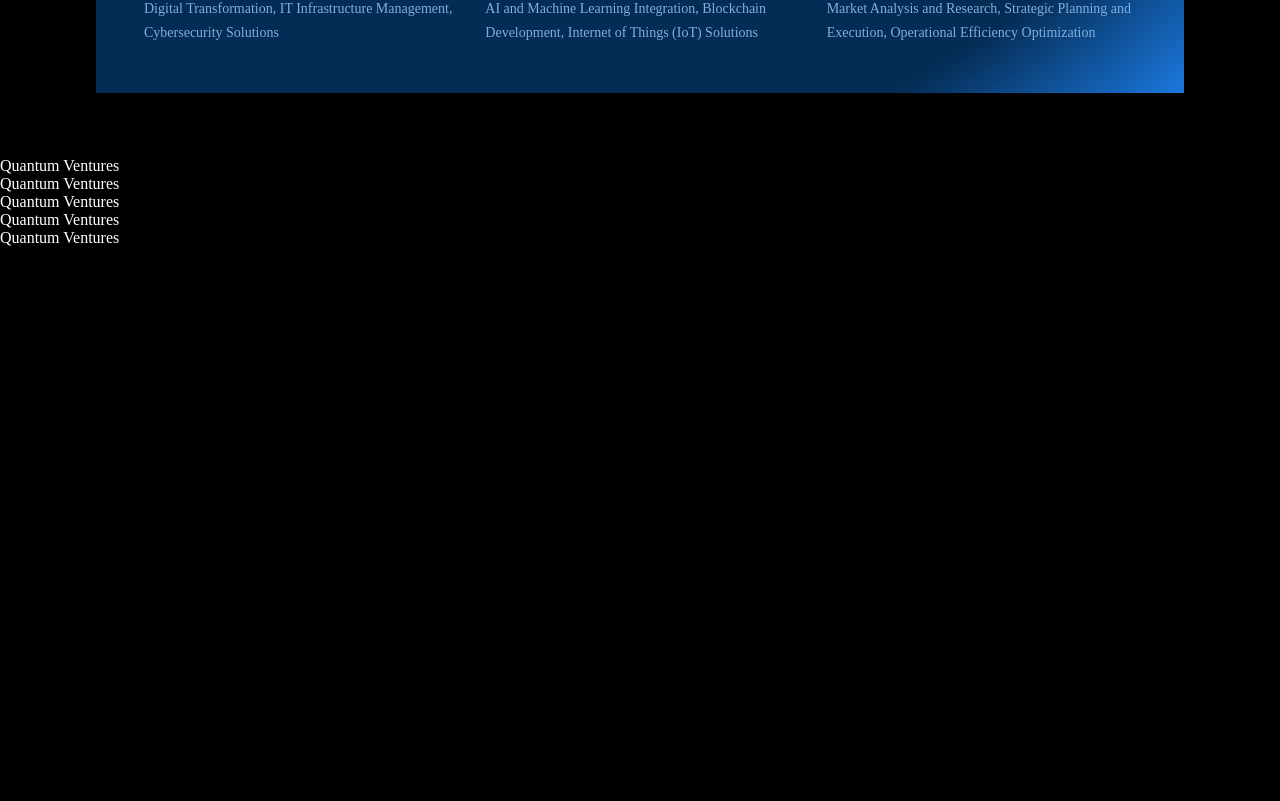
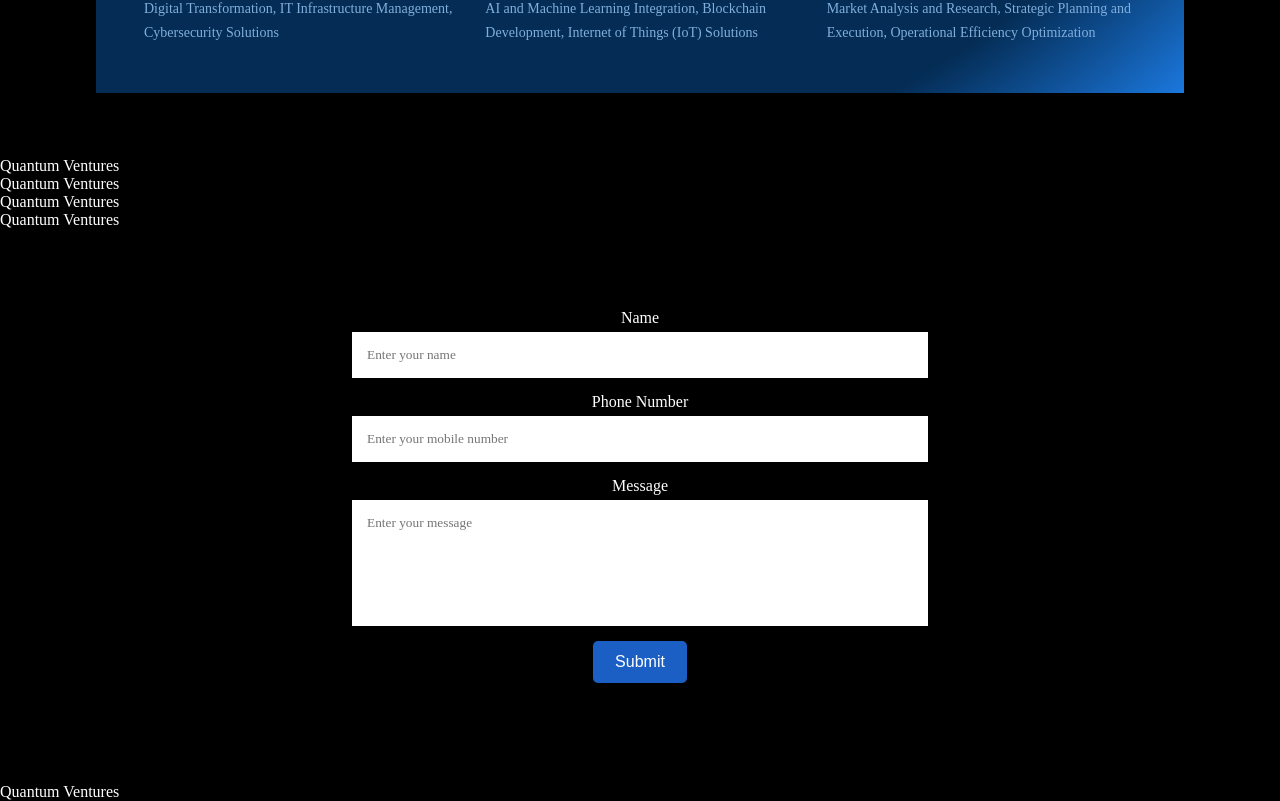
Before and after one commit to mugambijavan/QuantumVentures, a React (Create React App) app: page / in a window 1280 px wide. Shown: the part 1129-1930 px from the top of the page. Before the commit the page ends 1376 px from the top, so only its background shows below. Built offline with nearby package versions, Linux system fonts and the light colour scheme; no server answers.

Commit message:
"Updated .gitignore, added Footer component, and modified Contact and App components"

```diff
--- a/src/App.js
+++ b/src/App.js
@@ -1,6 +1,6 @@
 import React from "react";
 import { Navbar } from './components';
-import { About, Blog, CaseStudies, Contact, Header, Industries, Services} from "./containers";
+import { About, Blog, CaseStudies, Contact, Header, Industries, Services, Footer} from "./containers";
 import './App.css';
 
 function App() {
@@ -16,6 +16,7 @@ function App() {
       <CaseStudies />
       <Blog />
       <Contact />
+      <Footer />
     </div>
   );
 }
--- a/src/containers/contact/Contact.jsx
+++ b/src/containers/contact/Contact.jsx
@@ -1,9 +1,50 @@
-import React from 'react'
+import React from 'react';
+import './contact.css';
 
-const Contact = () => {
+function Contact() {
+  const [result, setResult] = React.useState("");
+
+  console.log("Access Key:", process.env.REACT_APP_ACCESS_KEY); // Debugging line
+
+  const onSubmit = async (event) => {
+    event.preventDefault();
+    setResult("Sending....");
+    const formData = new FormData(event.target);
+
+    formData.append("access_key", process.env.REACT_APP_ACCESS_KEY);
+
+    const response = await fetch("https://api.web3forms.com/submit", {
+      method: "POST",
+      body: formData
+    });
+
+    const data = await response.json();
+
+    if (data.success) {
+      setResult("Form Submitted Successfully");
+      event.target.reset();
+    } else {
+      console.log("Error", data);
+      setResult(data.message);
+    }
+  };
+
   return (
-    <div style={{ color: 'white' }}>Quantum Ventures</div>
+    <div className='contact' id='contact'>
+      <div className="contact-col">
+        <form onSubmit={onSubmit}>
+          <label>Name</label>
+          <input type="text" name="name" id="" placeholder='Enter your name' required/>
+          <label>Phone Number</label>
+          <input type="tel" name="phone" id="" placeholder='Enter your mobile number' required/>
+          <label>Message</label>
+          <textarea name="message" rows="6" placeholder='Enter your message' required></textarea>
+          <button type="submit" className='btn dark-btn'>Submit</button>
+        </form>
+        <span>{result}</span>
+      </div>
+    </div>
   )
 }
 
-export default Contact
+export default Contact;
--- /dev/null
+++ b/src/containers/contact/contact.css
@@ -0,0 +1,110 @@
+.contact {
+  margin: 80px auto;
+  max-width: 90%;
+  display: flex;
+  align-items: center;
+  justify-content: center;
+  text-align: center;
+  font-family: 'Monoton', cursive;
+}
+
+.contact-col {
+  flex-basis: 50%;
+  color: #ffffff;
+}
+
+.contact-col h3 {
+  color: #000000;
+  font-weight: 500;
+  font-size: 25px;
+  display: flex;
+  align-items: center;
+  justify-content: center;
+  margin-bottom: 20px;
+}
+
+.contact-col h3 img {
+  width: 35px;
+  margin-left: 10px;
+}
+
+.contact-col p {
+  max-width: 450px;
+  line-height: 1.3;
+  margin: 0 auto;
+}
+
+.contact-col ul li {
+  display: flex;
+  align-items: center;
+  justify-content: center;
+  margin: 20px 0;
+}
+
+.contact-col ul li img {
+  width: 25px;
+  margin-right: 10px;
+}
+
+.contact form input, .contact form textarea {
+  display: block;
+  width: 100%;
+  background: #ffffff;
+  padding: 15px;
+  border: 0;
+  outline: 0;
+  margin-bottom: 15px;
+  margin-top: 5px;
+  resize: none;
+  font-family: 'Monoton', cursive;
+}
+
+.contact form label {
+  display: block;
+  font-family: 'Monoton', cursive;
+  margin-bottom: 5px;
+}
+
+.contact-col span {
+  display: block;
+  margin: 20px 0;
+  font-family: 'Monoton', cursive;
+}
+
+.btn {
+  display: inline-block;
+  padding: 10px 20px;
+  border-radius: 5px;
+  text-decoration: none;
+  font-size: 16px;
+  cursor: pointer;
+  transition: background 0.3s, color 0.3s;
+}
+
+.dark-btn {
+  background: #1b5fc4;
+  color: white;
+  border: 2px solid transparent;
+}
+
+.dark-btn:hover {
+  background: white;
+  color: #040C18;
+  border: 2px solid #040C18;
+}
+
+.dark-btn img {
+  margin-left: 10px;
+}
+
+/* media query */
+@media (max-width: 700px) {
+  .contact {
+    display: block;
+    text-align: center;
+  }
+  .contact-col {
+    padding: 20px;
+    flex-basis: 100%;
+  }
+}
--- /dev/null
+++ b/src/containers/footer/Footer.jsx
@@ -0,0 +1,9 @@
+import React from 'react'
+
+const Footer = () => {
+  return (
+    <div style={{ color: 'white' }}>Quantum Ventures</div>
+  )
+}
+
+export default Footer
--- a/src/containers/index.js
+++ b/src/containers/index.js
@@ -5,3 +5,4 @@ export { default as Contact} from './contact/Contact'
 export { default as Header} from './header/Header'
 export { default as Industries} from './industries/Industries'
 export { default as Services} from './services/Services'
+export { default as Footer } from './footer/Footer'
```
Also changed, not shown: 1 other file (tests, documents, lock files or other folders).
